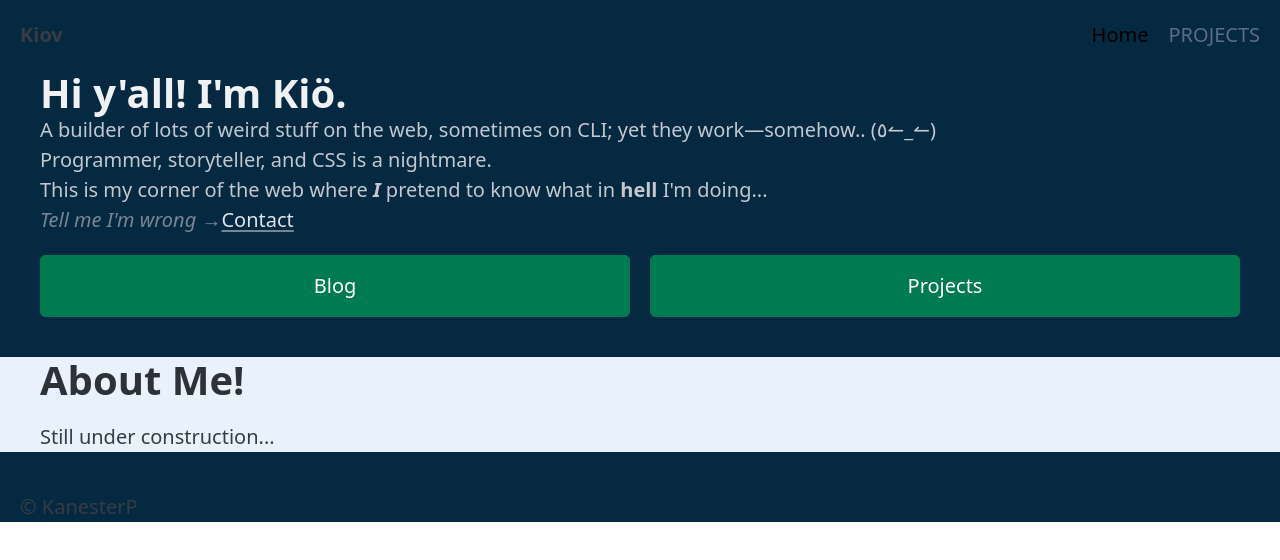
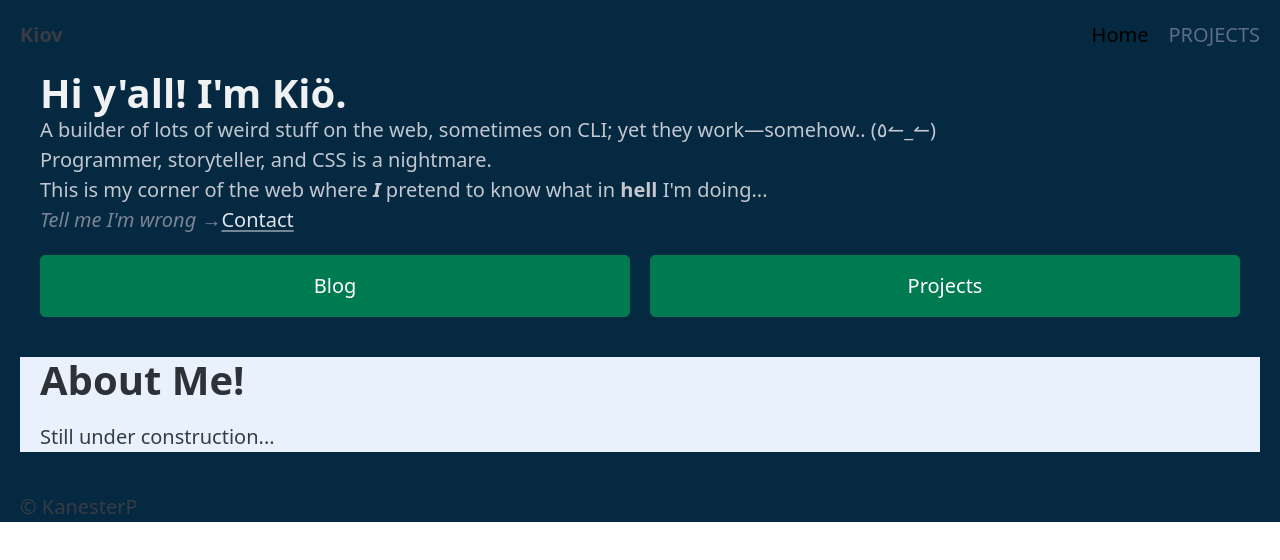
Before and after one commit to Kanester/portfolio, a SvelteKit app: page / in a window 1280 px wide. Shown: the top 560 px of the page. Built offline with nearby package versions, Linux system fonts and the light colour scheme.

Commit message:
--no-message

```diff
--- a/src/routes/+layout.svelte
+++ b/src/routes/+layout.svelte
@@ -18,7 +18,7 @@
   </div>
 </header>
 
-<main>
+<main class="container-fluid">
   <slot></slot>
 </main>
 
```
